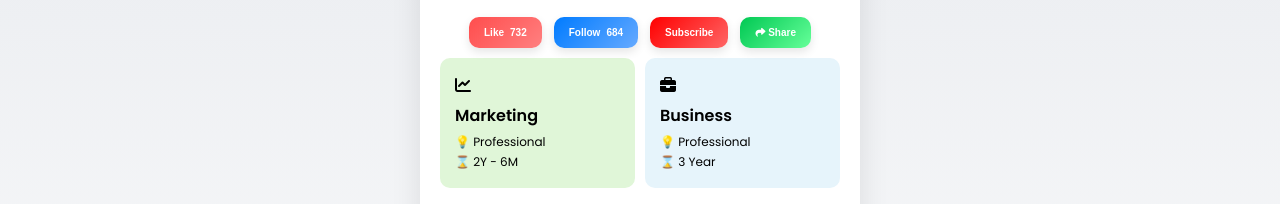
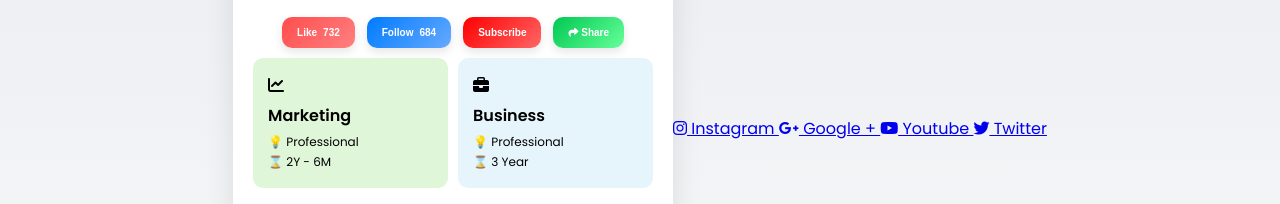
Before and after one commit to mymhgh/my-profile, a plain HTML site: page index.html in a window 1280 px wide. Shown: the part 405-609 px from the top of the page. Drawn offline with Linux system fonts and the light colour scheme; a script that the page names is missing.

Commit message:
Update index.html

```diff
--- a/index.html
+++ b/index.html
@@ -106,5 +106,18 @@
 
     </div>
 </footer>
+
+
+
+<!--Start Sticky Icon-->
+<div class="sticky-icon">
+   <a href="https://www.instagram.com/edris_ahmed7?igsh=c3EydGpyZDZkYWF2" class="Instagram"><i class="fab fa-instagram"></i> Instagram </a>
+<!--   <a href="https://www.facebook.com/" class="Facebook"><i class="fab fa-facebook-f"> </i> Facebook </a>-->
+   <a href="https://edrisahmed.ocearn.com" class="Google"><i class="fab fa-google-plus-g"> </i> Google + </a>
+   <a href="https://youtube.com/@fbmmarket" class="Youtube"><i class="fab fa-youtube"></i> Youtube </a>
+   <a href="https://x.com/eddris_ahmed?t=fhaJf82XJVFH0lQob512OQ&s=09" class="Twitter"><i class="fab fa-twitter"> </i> Twitter </a>
+</div>
+<!--End Sticky Icon-->
+
 </body>
 </html>
```
